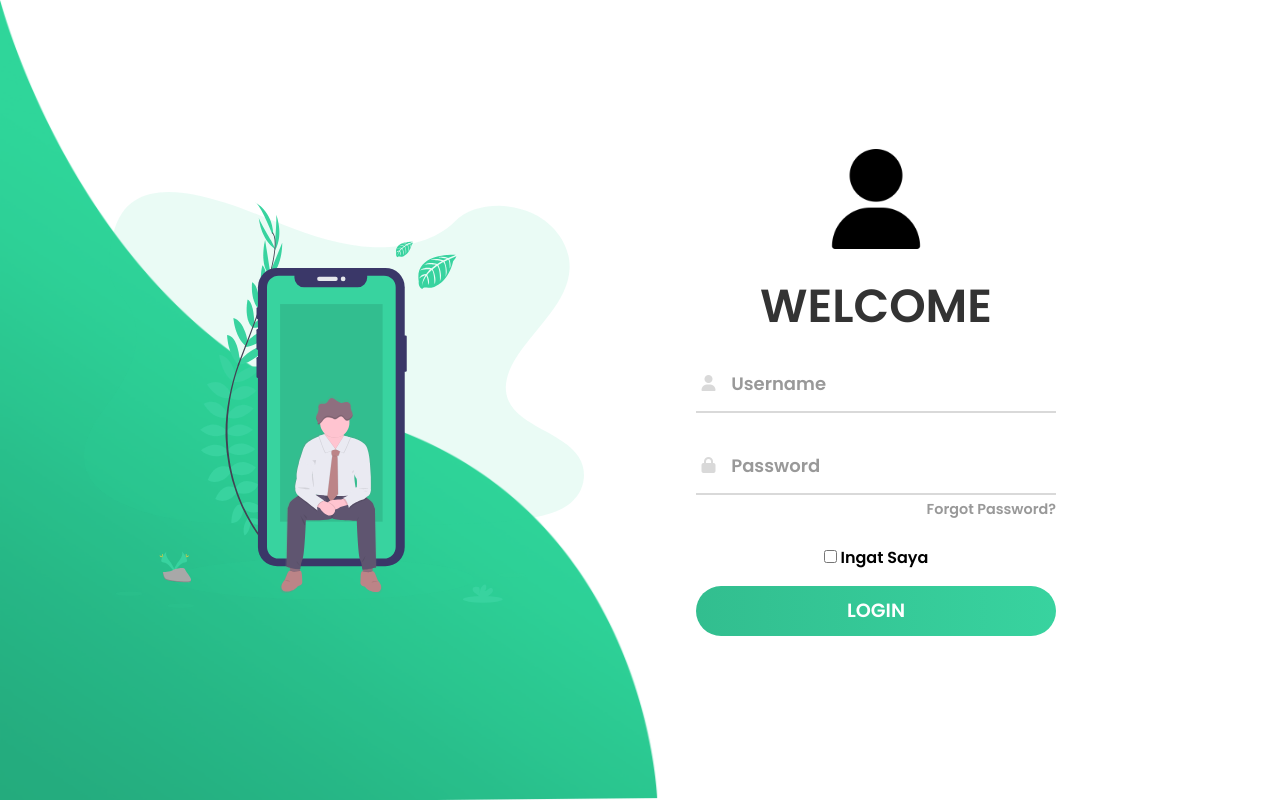
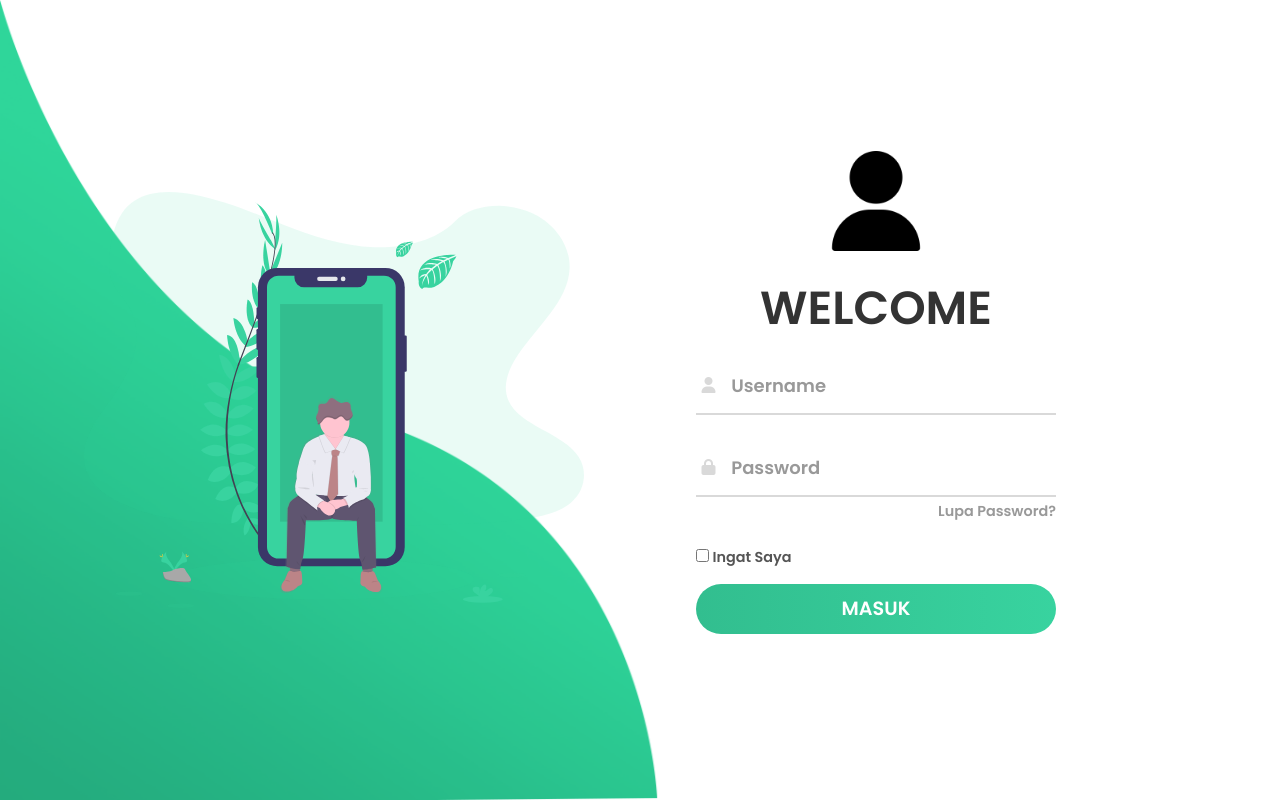
Before and after one commit to anggafr12/nosh-nest, a PHP site: page /pages/login.html in a window 1280 px wide. Run offline with PHP 8.4, Linux system fonts and the light colour scheme; some libraries are stand-ins or nearby versions.

Commit message:
login 2.0

```diff
--- a/css/style.css
+++ b/css/style.css
@@ -30,6 +30,12 @@ body{
     grid-template-columns: repeat(2, 1fr);
     grid-gap :7rem;
     padding: 0 2rem;
+}
+
+.ingat{
+	text-align: left;
+	color: #555;
+	font-size: 0.9rem;
 }
 
 .img{
--- a/pages/forgot.html
+++ b/pages/forgot.html
@@ -1,7 +1,7 @@
 <!DOCTYPE html>
 <html>
 <head>
-	<title>Animated Login Form</title>
+	<title>Lupa Password</title>
 	<link rel="stylesheet" type="text/css" href="../css/style.css">
 	<link href="https://fonts.googleapis.com/css?family=Poppins:600&display=swap" rel="stylesheet">
 	<script src="https://kit.fontawesome.com/a81368914c.js"></script>
--- a/pages/login.html
+++ b/pages/login.html
@@ -1,7 +1,7 @@
 <!DOCTYPE html>
 <html>
 <head>
-	<title>Animated Login Form</title>
+	<title>Login</title>
 	<link rel="stylesheet" type="text/css" href="../css/style.css">
 	<link href="https://fonts.googleapis.com/css?family=Poppins:600&display=swap" rel="stylesheet">
 	<script src="https://kit.fontawesome.com/a81368914c.js"></script>
@@ -36,14 +36,14 @@
             	   </div>
             	</div>
 				<div class="div">
-					<a href="forgot.html">Forgot Password?</a>
+					<a href="forgot.html">Lupa Password?</a>
 					<br>
-					<div class="custom-checkbox custom-control">
+					<div class="ingat">
 						<input type="checkbox" name="remember" id="remember" class="custom-control-input">
 						<label for="remember" class="custom-control-label">Ingat Saya</label>
 					</div>
 				</div>
-            	<input type="submit" class="btn" value="Login">
+            	<input type="submit" class="btn" value="Masuk">
             </form>
         </div>
     </div>
```
